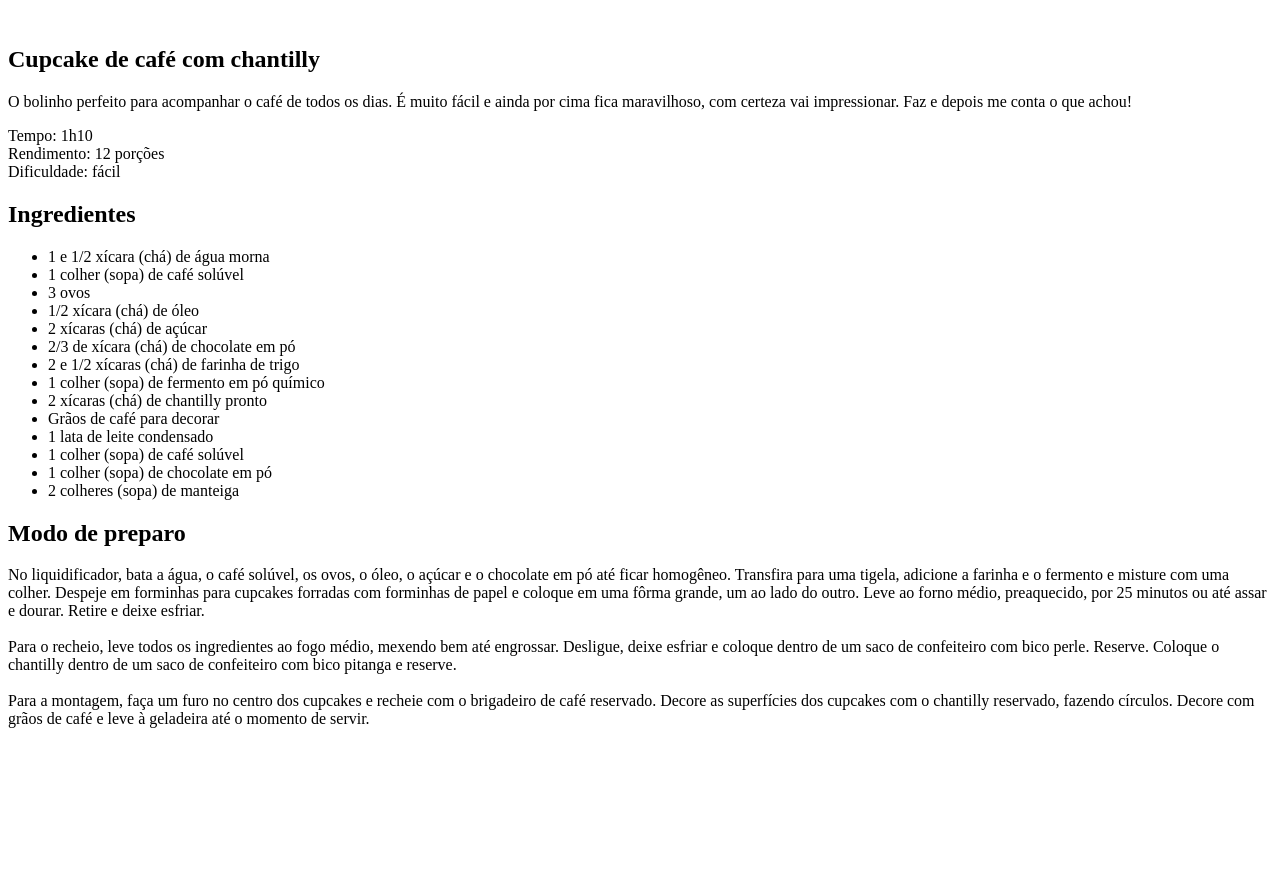
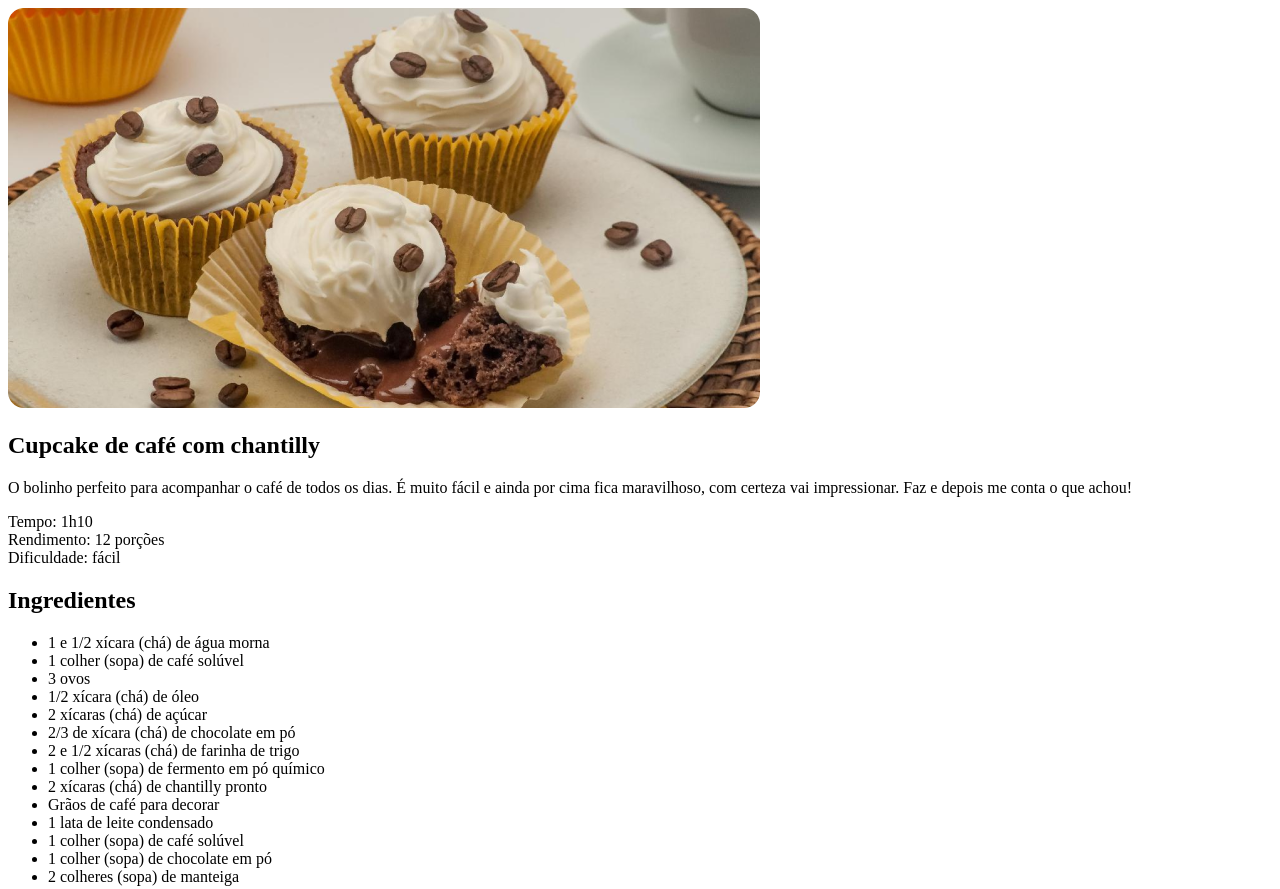
Before and after one commit to Malinsk1/projeto-receita, a plain HTML site: page index.html in a window 1280 px wide. Shown: the top 889 px of the page. Before the commit the page ends 800 px from the top, so only its background shows below. Drawn offline with Linux system fonts and the light colour scheme.

Commit message:
adicionando imagens e style.css

```diff
--- a/index.html
+++ b/index.html
@@ -4,10 +4,14 @@
     <meta charset="UTF-8" />
     <meta name="viewport" content="width=device-width, initial-scale=1.0" />
     <title>Cupcake de café</title>
+    <link rel="stylesheet" href="style.css">
   </head>
   <body>
     <div id="page">
-      <img src="" alt="" />
+      <img
+        src="./assets/main-image.png"
+        alt="imagem de um cupcake com grãos de café e chantilly"
+      />
       <main>
         <section id="about">
           <h1>Cupcake de café com chantilly</h1>
```
Also changed, not shown: assets/bg-image.jpg (added), assets/main-image.png (added), style.css (added).
